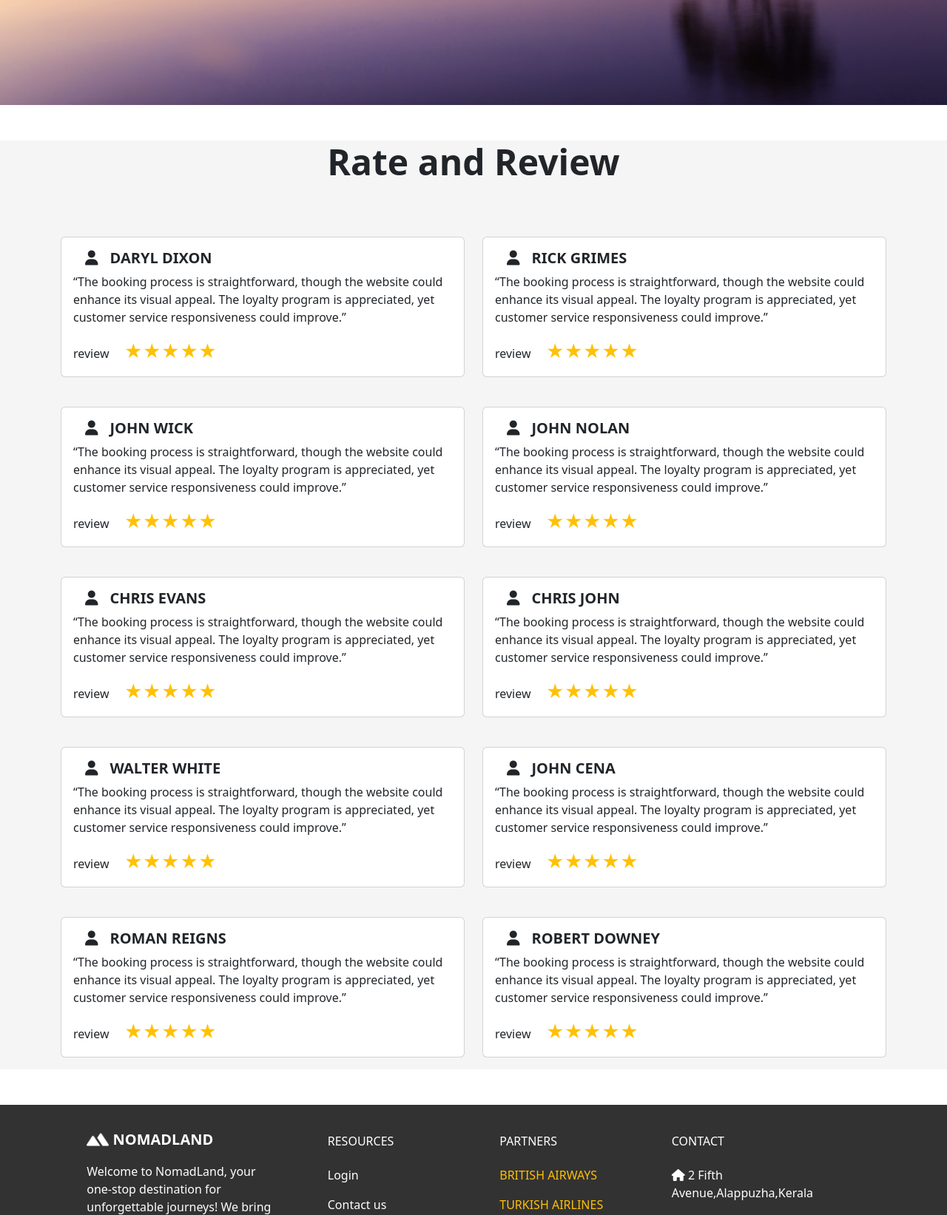
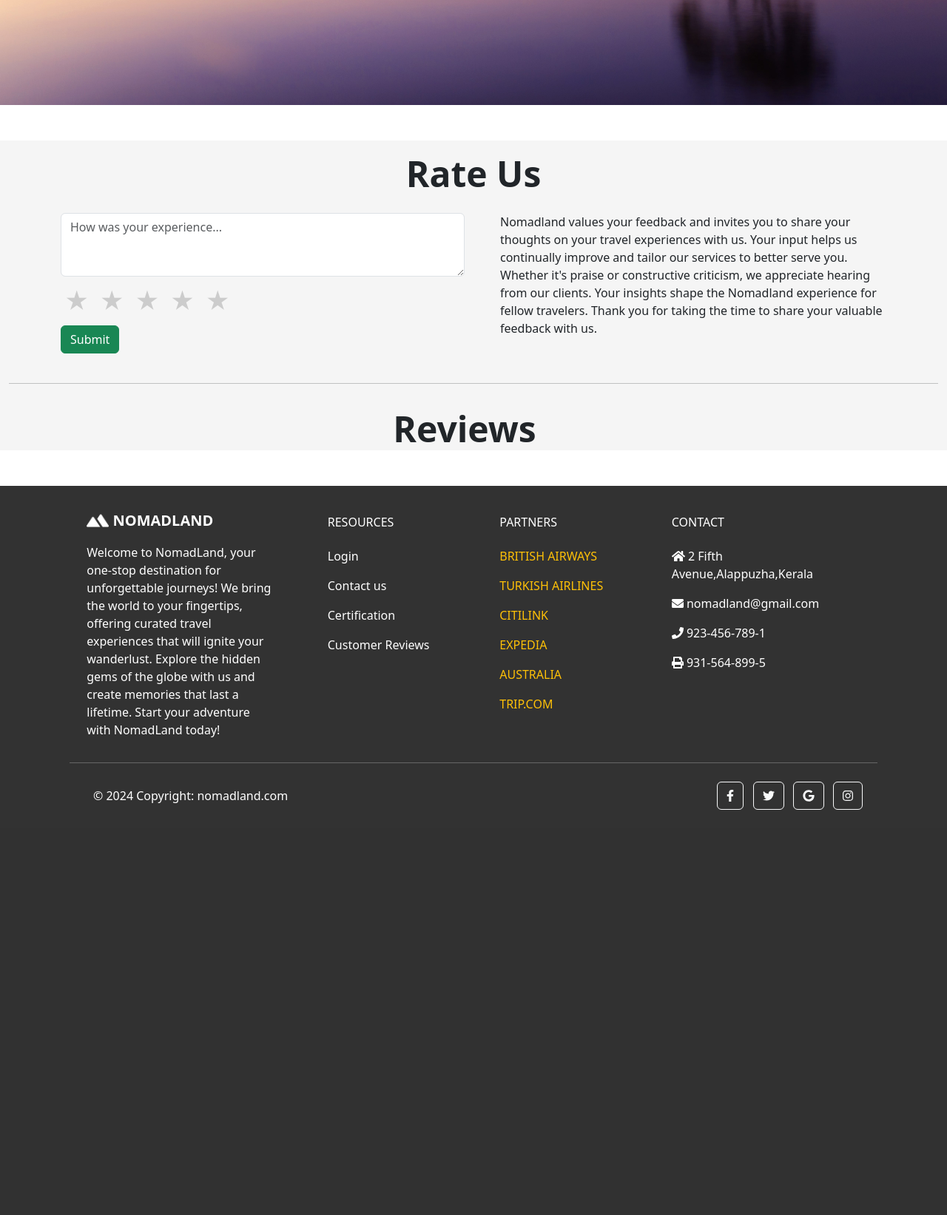
Before and after one commit to asifansari0001/NOMADLAND, a Django app: page /review/ in a window 1280 px wide. Shown: the part 407-2050 px from the top of the page at 74% size. After the commit the page ends 1502 px from the top, so only its background shows below. Run offline with Django 4.2, Linux system fonts and the light colour scheme; data that the repository does not hold is empty; some libraries are stand-ins or nearby versions; some web fonts are replaced.

Commit message:
review complete

```diff
--- a/UserApp/views.py
+++ b/UserApp/views.py
@@ -1,7 +1,8 @@
 from django.shortcuts import render, redirect
-from django.db.models import Q
+from django.db.models import Q, Min, Max
 from AgentApp.models import PackageModel
 from .models import *
+from django.db.models import F
 
 
 def login(request):
@@ -101,39 +102,42 @@ def user(request):
         to_date = request.POST.get('input_return')
         adult = int(request.POST.get('input_adult', 0))
         children = int(request.POST.get('input_children', 0))
-        print(from_date)
-        print(to_date)
 
         total_people = adult + children
-        print(total_people, 'total people')
 
-        location_filter = PackageModel.objects.filter(destination_name__icontains=location)
+        location_filter = PackageModel.objects.filter(
+            Q(nation_id__nation__icontains=location) |
+            Q(destination_name__icontains=location)
+        )
         split_data = PackageSplit.objects.filter(
             Q(start_date__range=[from_date, to_date]) | Q(end_date__range=[from_date, to_date]) |
             Q(start_date__lte=from_date, end_date__gte=to_date) |
             Q(start_date__gte=from_date, end_date__lte=to_date)
         )
-        print(location_filter, 'location')
-        print(split_data, 'sp1')
+
         split_data = split_data.filter(quantity__gte=total_people)
-        print(split_data, 'sp2')
 
         if location_filter.exists() and split_data.exists():
             filtered_packages = location_filter.filter(packagesplit__in=split_data)
-            print(filtered_packages, 'all done')
+
             context['filtered_packages'] = filtered_packages
         else:
             return render(request, 'login.html')
 
         context['filtered_packages'] = filtered_packages
         request.session['filtered_package_ids'] = list(filtered_packages.values_list('package_id', flat=True))
-        print(context['filtered_packages'], 'all to done')
+
         return render(request, 'package_filter.html', context)
 
     return render(request, 'index.html', context)
 
 
 def package_filter(request):
+    user_id = request.session.get('user_id')
+    user_data = None
+    if user_id:
+        user_data = UserModel.objects.filter(user_id=user_id)
+
     # Retrieve the filtered package IDs from the session
     filtered_package_ids = request.session.get('filtered_package_ids', [])
 
@@ -150,23 +154,46 @@ def package_filter(request):
         elif price_option == 'high_low':
             filtered_packages = filtered_packages.order_by('-price')
 
-        # Handle form submission for sort button
-        sort_option = request.POST.get('sort_option')
-        # Add logic to adjust queryset based on selected sort option
-        if sort_option == 'latest':
-            filtered_packages = filtered_packages.order_by('-created_at')
-        elif sort_option == 'oldest':
-            filtered_packages = filtered_packages.order_by('created_at')
-        elif sort_option == 'customer_rating':
-            # Add sorting logic based on customer rating
-            pass
-        elif sort_option == 'better_offer':
-            # Add sorting logic based on better offer
-            pass
+    # Get the IDs of filtered packages
+    filtered_package_ids = filtered_packages.values_list('package_id', flat=True)
 
-    context = {'filtered_packages': filtered_packages}
+    # Reconstruct the queryset of filtered packages with the selected price order
+    filtered_packages = PackageModel.objects.filter(package_id__in=filtered_package_ids)
+
+    # Handle form submission for sort button
+    sort_option = request.POST.get('sort_option')
+    # Add logic to adjust queryset based on selected sort option
+    if sort_option == 'latest':
+        filtered_packages = filtered_packages.order_by('-created_at')
+    elif sort_option == 'oldest':
+        filtered_packages = filtered_packages.order_by('created_at')
+
+    context = {
+        'filtered_packages': filtered_packages,
+        'user_data': user_data,  # Include user_data in the context
+    }
     return render(request, 'package_filter.html', context)
 
+
+def review(request):
+    user_id = request.session.get('user_id')
+    review_data = WebsiteReviewModel.objects.all()
+    user_data = None
+    if user_id:
+        user_data = UserModel.objects.get(user_id=user_id)
+
+    context = {'user_data': user_data, 'review_data': review_data}
+
+    if request.method == 'POST':
+        review_text = request.POST.get('review_text')
+        rating = int(request.POST.get('star'))
+        review = WebsiteReviewModel.objects.create(user=user_data, review_text=review_text, rating=rating)
+        review.save()
+
+        # Redirect to a success page or back to review page
+        return redirect('/review')  # Change 'review_success' to your success URL
+
+    return render(request, 'nomadland_review.html', context)
 
 
 def about(request):
@@ -178,17 +205,6 @@ def about(request):
     else:
 
         return render(request, 'nomadland_about.html')
-
-
-def review(request):
-    user_id = request.session.get('user_id')
-    if user_id:
-        user_data = UserModel.objects.filter(user_id=user_id)
-
-        return render(request, 'nomadland_review.html', {'user_data': user_data})
-    else:
-
-        return render(request, 'nomadland_review.html')
 
 
 def offer(request):
--- a/template/home.html
+++ b/template/home.html
@@ -174,7 +174,7 @@
 
    <!-- navbar section starts -->
     <header>
-        <div>
+        <div class="border border-secondary">
             <nav class="navbar navbar-expand-lg" id="#mainNav" style="background-color: whitesmoke;">
                 <div class="container-fluid">
                     <a class="navbar-brand  fw-bold" href="#">
--- a/template/nomadland_review.html
+++ b/template/nomadland_review.html
@@ -12,6 +12,7 @@
   <script src="https://kit.fontawesome.com/7db032fd81.js" crossorigin="anonymous"></script>
   <link href="https://fonts.googleapis.com/css2?family=Averia+Serif+Libre:wght@300;400&family=Raleway&display=swap"
     rel="stylesheet">
+    <link href="https://cdnjs.cloudflare.com/ajax/libs/font-awesome/5.15.4/css/all.min.css" rel="stylesheet">
 
   <style>
     /* overlay css */
@@ -129,6 +130,28 @@
         }
 
         /* overlay css */
+
+
+        /* Add custom styles here */
+.rating {
+    unicode-bidi: bidi-override;
+    direction: rtl;
+    text-align: left;
+}
+.rating > input {
+    display: none;
+}
+.rating > label {
+    display: inline-block;
+    padding: 5px;
+    font-size: 2rem; /* Increase the font size to make the stars larger */
+    color: #ccc;
+    cursor: pointer;
+}
+.rating > label:hover,
+.rating > input:checked ~ label {
+    color: #ffcc00;
+}
   </style>
 </head>
 
@@ -165,18 +188,19 @@
                             <li class="nav-item">
                                 <a class="nav-link text-black  nav-size" href="{% url 'about' %}">ABOUT US</a>
                             </li>
+
+
     {% if user_data %}
     <li class="nav-item dropdown ">
         <button class="btn btn-light dropdown-toggle" data-bs-toggle="dropdown" aria-expanded="false">
             <i class="fa-solid fa-circle-user"></i>
         </button>
         <ul class="dropdown-menu dropdown-menu-light dropdown-menu-end">
-            {% with user=user_data.first %}
-       {% with names=user.user_name.split %}
+            {% with names=user_data.user_name.split %}
+                <h6 class=" mt-1 text-center fw-bold">Hello {{ names.0 }}</h6>
+            {% endwith %}
 
-            <h6 class="text-center fw-bold mt-1">Hello {{ names.0 }}</h6>
-        {% endwith %}
-    {% endwith %}
+
             <hr>
             <li><a class="dropdown-item text-start" style="--bs-dropdown-link-active-bg:transperant; --bs-dropdown-link-active-color: black;" href="#">Account</a></li>
             <li><a class="dropdown-item text-start" style="--bs-dropdown-link-active-bg:transperant; --bs-dropdown-link-active-color: black;" href="#">Wishlist</a></li>
@@ -244,142 +268,80 @@
     <div class="container-fluid" style="background-color: whitesmoke;">
 <div class="container">
     <div class="row">
-          <div class="col-md-12 text-center fw-bold display-5">Rate and Review</div>
-        </div><br><br>
+        <div class="col-md-12 text-center mt-3">
+            <div class="text-center fw-bold display-5">Rate Us</div>
+        </div>
+    </div>
     <div class="row">
+        <div class="col-md-6 mt-4">
+            <form method="post">
+                {% csrf_token %}
+                <div class="mb-1">
+                    <textarea class="form-control" name="review_text" id="review" rows="3" placeholder="How was your experience..." required></textarea>
+                </div>
 
-          <div class="col-md-6 mb-sm-3 d-flex justify-content-center mt-4">
-            <div class="card" style="width: 35rem;">
-              <div class="card-body">
-                <h5 class="card-title fw-bold ms-3"><span><i class="fa-solid fa-user me-3"></i></span>DARYL DIXON</h5>
-                <p class="card-text fw-lighter">“The booking process is straightforward, though the website
-                  could enhance its visual appeal. The loyalty program is appreciated,
-                  yet customer service responsiveness could improve.”</p>
-                <p class="card-text fw-lighter">review <span class="text-warning ms-3 fs-4">★★★★★</span></p>
-              </div>
+                <div class="mb-1">
+    <div class="rating">
+        <input type="radio" name="star" id="star5" value="5"><label for="star5" class="fs-2">★</label>
+        <input type="radio" name="star" id="star4" value="4"><label for="star4" class="fs-2">★</label>
+        <input type="radio" name="star" id="star3" value="3"><label for="star3" class="fs-2">★</label>
+        <input type="radio" name="star" id="star2" value="2"><label for="star2" class="fs-2">★</label>
+        <input type="radio" name="star" id="star1" value="1"><label for="star1" class="fs-2">★</label>
     </div>
 </div>
 
-          <div class="col-md-6 mb-sm-3 d-flex justify-content-center mt-4">
-            <div class="card" style="width: 35rem;">
-              <div class="card-body">
-                <h5 class="card-title fw-bold ms-3"><span><i class="fa-solid fa-user me-3"></i></span>RICK GRIMES</h5>
-                <p class="card-text fw-lighter">“The booking process is straightforward, though the website
-                  could enhance its visual appeal. The loyalty program is appreciated,
-                  yet customer service responsiveness could improve.”</p>
-                <p class="card-text fw-lighter">review <span class="text-warning ms-3 fs-4">★★★★★</span></p>
+
+
+                <button type="submit" class="btn btn-success">Submit</button>
+            </form>
         </div>
-            </div>
-          </div>
-
-          <div class="col-md-6 mb-sm-3 d-flex justify-content-center mt-4">
-            <div class="card" style="width: 35rem;">
-              <div class="card-body">
-                <h5 class="card-title fw-bold ms-3"><span><i class="fa-solid fa-user me-3"></i></span>JOHN WICK</h5>
-                <p class="card-text fw-lighter">“The booking process is straightforward, though the website
-                  could enhance its visual appeal. The loyalty program is appreciated,
-                  yet customer service responsiveness could improve.”</p>
-                <p class="card-text fw-lighter">review <span class="text-warning ms-3 fs-4">★★★★★</span></p>
-              </div>
-            </div>
-          </div>
-
-          <div class="col-md-6 mb-sm-3 d-flex justify-content-center mt-4">
-            <div class="card" style="width: 35rem;">
-              <div class="card-body">
-                <h5 class="card-title fw-bold ms-3"><span><i class="fa-solid fa-user me-3"></i></span>JOHN NOLAN</h5>
-                <p class="card-text fw-lighter">“The booking process is straightforward, though the website
-                  could enhance its visual appeal. The loyalty program is appreciated,
-                  yet customer service responsiveness could improve.”</p>
-                <p class="card-text fw-lighter">review <span class="text-warning ms-3 fs-4">★★★★★</span></p>
-              </div>
-            </div>
-          </div>
-          <div class="col-md-6 mb-sm-3 d-flex justify-content-center mt-4">
-            <div class="card" style="width: 35rem;">
-              <div class="card-body">
-                <h5 class="card-title fw-bold ms-3"><span><i class="fa-solid fa-user me-3"></i></span>CHRIS EVANS</h5>
-                <p class="card-text fw-lighter">“The booking process is straightforward, though the website
-                  could enhance its visual appeal. The loyalty program is appreciated,
-                  yet customer service responsiveness could improve.”</p>
-                <p class="card-text fw-lighter">review <span class="text-warning ms-3 fs-4">★★★★★</span></p>
-              </div>
-            </div>
-          </div>
-
-          <div class="col-md-6 mb-sm-3 d-flex justify-content-center mt-4">
-            <div class="card" style="width: 35rem;">
-              <div class="card-body">
-                <h5 class="card-title fw-bold ms-3"><span><i class="fa-solid fa-user me-3"></i></span>CHRIS JOHN</h5>
-                <p class="card-text fw-lighter">“The booking process is straightforward, though the website
-                  could enhance its visual appeal. The loyalty program is appreciated,
-                  yet customer service responsiveness could improve.”</p>
-                <p class="card-text fw-lighter">review <span class="text-warning ms-3 fs-4">★★★★★</span></p>
-              </div>
-            </div>
-          </div>
-
-          <div class="col-md-6 mb-sm-3 d-flex justify-content-center mt-4">
-            <div class="card" style="width: 35rem;">
-              <div class="card-body">
-                <h5 class="card-title fw-bold ms-3"><span><i class="fa-solid fa-user me-3"></i></span>WALTER WHITE</h5>
-                <p class="card-text fw-lighter">“The booking process is straightforward, though the website
-                  could enhance its visual appeal. The loyalty program is appreciated,
-                  yet customer service responsiveness could improve.”</p>
-                <p class="card-text fw-lighter">review <span class="text-warning ms-3 fs-4">★★★★★</span></p>
-              </div>
-            </div>
-          </div>
-
-          <div class="col-md-6 mb-sm-3 d-flex justify-content-center mt-4">
-            <div class="card" style="width: 35rem;">
-              <div class="card-body">
-                <h5 class="card-title fw-bold ms-3"><span><i class="fa-solid fa-user me-3"></i></span>JOHN CENA</h5>
-                <p class="card-text fw-lighter">“The booking process is straightforward, though the website
-                  could enhance its visual appeal. The loyalty program is appreciated,
-                  yet customer service responsiveness could improve.”</p>
-                <p class="card-text fw-lighter">review <span class="text-warning ms-3 fs-4">★★★★★</span></p>
-              </div>
-            </div>
-          </div>
-
-          <div class="col-md-6 mb-sm-3 d-flex justify-content-center mt-4">
-            <div class="card" style="width: 35rem;">
-              <div class="card-body">
-                <h5 class="card-title fw-bold ms-3"><span><i class="fa-solid fa-user me-3"></i></span>ROMAN REIGNS</h5>
-                <p class="card-text fw-lighter">“The booking process is straightforward, though the website
-                  could enhance its visual appeal. The loyalty program is appreciated,
-                  yet customer service responsiveness could improve.”</p>
-                <p class="card-text fw-lighter">review <span class="text-warning ms-3 fs-4">★★★★★</span></p>
-              </div>
-            </div>
-          </div>
-
-          <div class="col-md-6 mb-sm-3 d-flex justify-content-center mt-4">
-            <div class="card" style="width: 35rem;">
-              <div class="card-body">
-                <h5 class="card-title fw-bold ms-3"><span><i class="fa-solid fa-user me-3"></i></span>ROBERT DOWNEY</h5>
-                <p class="card-text fw-lighter">“The booking process is straightforward, though the website
-                  could enhance its visual appeal. The loyalty program is appreciated,
-                  yet customer service responsiveness could improve.”</p>
-                <p class="card-text fw-lighter">review <span class="text-warning ms-3 fs-4">★★★★★</span></p>
+        <div class="col-md-6 mt-4">
+            <p class="ms-4 fw-light">Nomadland values your feedback and invites you to share your thoughts on your travel experiences with us. Your input helps us continually improve and tailor our services to better serve you. Whether it's praise or constructive criticism, we appreciate hearing from our clients. Your insights shape the Nomadland experience for fellow travelers. Thank you for taking the time to share your valuable feedback with us.</p>
         </div>
     </div>
 </div>
 
 
+        <br>
+
+        <hr>
+
+
+
+        <div class="row">
+            <div class="row">
+        <div class="col-md-12 text-center fw-bold display-5 mt-3">Reviews</div>
+    </div>
+
+         {% for x in review_data %}
+<div class="col-md-6 mb-sm-3 d-flex justify-content-center mt-4">
+  <div class="card" style="width: 35rem;">
+    <div class="card-body">
+      <div class="row align-items-center"> <!-- Added row class and align-items-center -->
+        <div class="col-auto"> <!-- Added col-auto class -->
+          <h5 class="card-title fw-bold ms-3"><span><i class="fa-solid fa-user me-3"></i></span>{{x.user}}</h5>
+        </div>
+        <div class="col-auto"> <!-- Added col-auto class -->
+          <div class="star-ratings text-warning fs-3 ms-2 mb-3" data-rating="{{ x.rating }}" style="max-width:fit-content;"></div>
+        </div>
+      </div>
+      <p class="card-text fw-lighter ">“{{x.review_text}}”</p>
     </div>
   </div>
 </div>
+{% endfor %}
 
-    </div>
+
+
+
+
 
 
 
 
         </div>
       </div>
-    </div>
+
 
 
 
@@ -601,8 +563,34 @@ function chooseOption(option) {
 
 </script>
 
+  <script>
+    // JavaScript to convert integer ratings to star icons
+    document.addEventListener('DOMContentLoaded', function () {
+        const starRatingElements = document.querySelectorAll('.star-ratings');
+        starRatingElements.forEach(function (element) {
+            const rating = parseInt(element.getAttribute('data-rating'));
+            element.innerHTML = generateStarRatingHTML(rating);
+        });
+    });
+
+    // Function to generate star rating HTML based on integer rating value
+    function generateStarRatingHTML(rating) {
+        let starsHTML = '';
+        for (let i = 1; i <= 5; i++) {
+            if (i <= rating) {
+                starsHTML += '<span>&#9733;</span>'; // Filled star
+            } else {
+                starsHTML += '<span>&#9734;</span>'; // Empty star
+            }
+        }
+        return starsHTML;
+    }
+</script>
+
     <script src="https://cdn.jsdelivr.net/npm/@popperjs/core@2.11.6/dist/umd/popper.min.js"></script>
     <script src="https://cdn.jsdelivr.net/npm/bootstrap@5.3.0/dist/js/bootstrap.min.js"></script>
+ <script src="https://cdnjs.cloudflare.com/ajax/libs/font-awesome/5.15.4/js/all.min.js"></script>
 </body>
 
+
 </html>
--- a/template/package_filter.html
+++ b/template/package_filter.html
@@ -226,14 +226,14 @@
     <!-- background section starts -->
 
 <div class="col-md-12">
-    <h1 class="text-center">Packages</h1>
+    <h1 class="text-center fw-bold">Packages</h1>
     <hr>
     <div class="row  d-flex justify-content-between align-items-center" style="background-color:whitesmoke;">
         <div class="col-6 text-start">
             <form action="{% url 'package_filter' %}" method="post">
                 {% csrf_token %}
             <div class="dropdown">
-                <button class="btn btn-primary dropdown-toggle ms-4 " type="button" data-bs-toggle="dropdown" aria-expanded="false">
+                <button class="btn btn-secondary dropdown-toggle ms-4 " type="button" data-bs-toggle="dropdown" aria-expanded="false">
                     Price <span><i class="fa-solid fa-filter-circle-dollar"></i></span>
                 </button>
                 <ul class="dropdown-menu">
@@ -247,7 +247,7 @@
             <form action="{% url 'package_filter' %}" method="post">
                   {% csrf_token %}
             <div class="dropdown">
-                <button class="btn btn-primary dropdown-toggle me-4" type="button" data-bs-toggle="dropdown" aria-expanded="false">
+                <button class="btn btn-secondary dropdown-toggle me-4" type="button" data-bs-toggle="dropdown" aria-expanded="false">
                     Sort <span><i class="fa-solid fa-filter"></i></span>
                 </button>
                 <ul class="dropdown-menu">
```
Also changed, not shown: UserApp/models.py (+14 -0 lines). Lines whose indentation alone changed are shown as unchanged.
